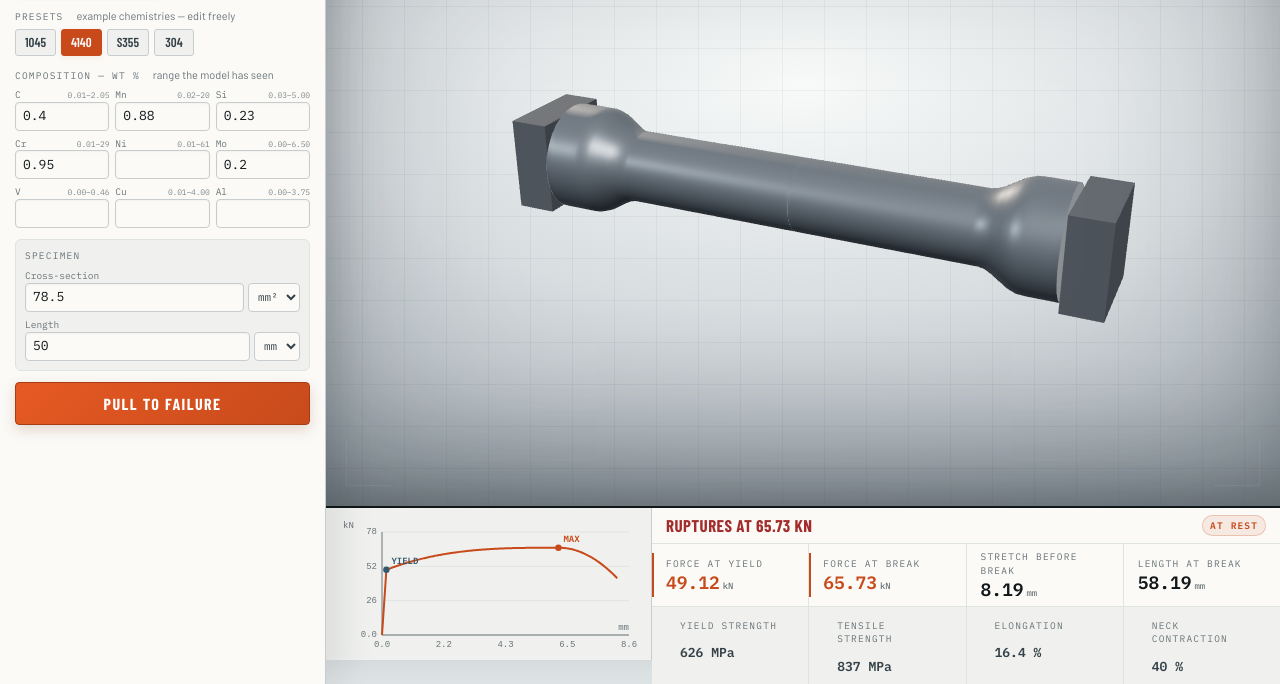
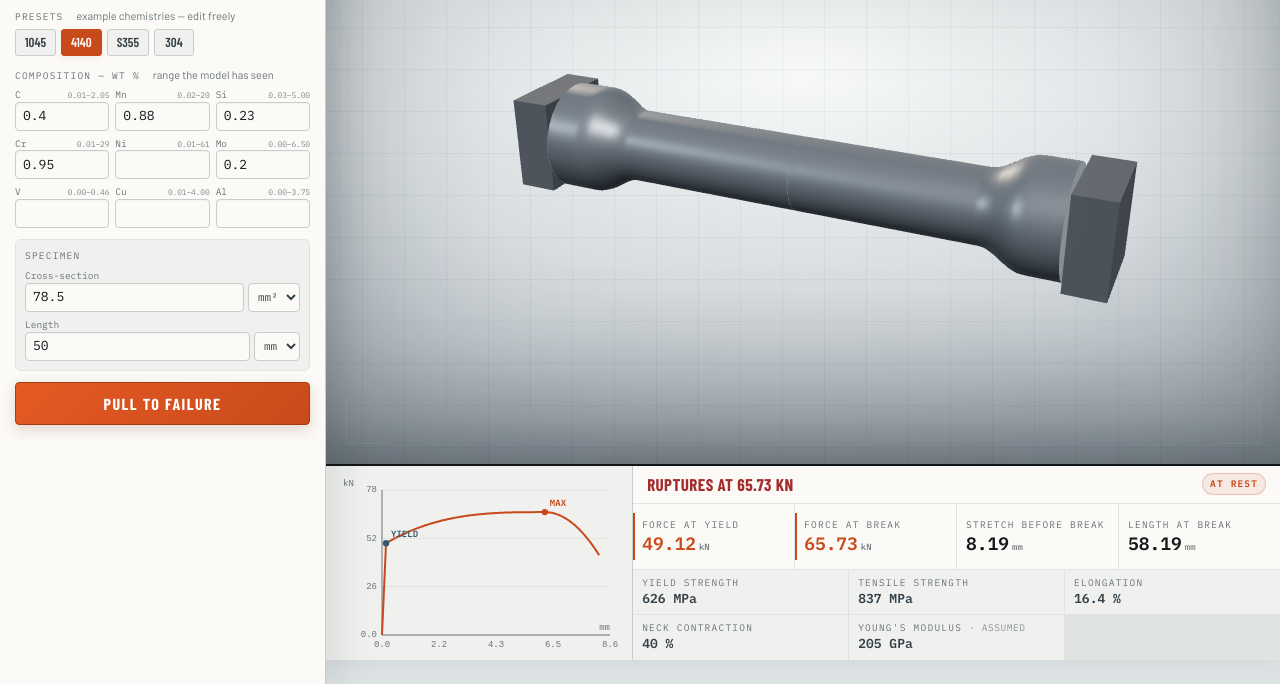
Before and after one commit to DavidDruker/stress-strain-predictor, a plain HTML site: page web/app.html in a window 1280 px wide. Shown: the part 116-800 px from the top of the page. Drawn offline with nearby package versions, Linux system fonts and the light colour scheme.

Commit message:
Show Young's modulus in the readout, and stop the readout clipping on narrower desktops
E is shown as 205 GPa and labelled assumed: it is not predicted, and it stays
visible when the readout clears because it does not depend on the test.

Adding a fifth value exposed two layout bugs. '.predicted div' also padded the
label and value inside each cell, doubling the side padding; it now targets
direct children. And between ~900 and 1150px the result tiles auto-fit onto two
rows, which pushed the predicted row out of the fixed-height bar entirely.
Tiles are now always one row on desktop, the curve panel narrows with the
window, and below 1380px the predicted row wraps to two rows in a taller bar.

```diff
--- a/web/app.html
+++ b/web/app.html
@@ -144,13 +144,13 @@
   .hint { color: var(--muted); white-space: nowrap; }
 
   .hud-inner { display: flex; height: 100%; align-items: stretch; }
-  .curve-card { flex: 0 0 326px; min-width: 0; padding: 8px 12px 5px; border-right: 1px solid var(--line); background: var(--surface-2); }
+  .curve-card { flex: 0 0 clamp(230px, 24vw, 326px); min-width: 0; padding: 8px 12px 5px; border-right: 1px solid var(--line); background: var(--surface-2); }
   #curve { display: block; width: 100%; height: 100%; }
   .out-card { flex: 1 1 auto; min-width: 0; display: flex; flex-direction: column; }
   .verdictrow { display: flex; align-items: center; justify-content: space-between; gap: 12px; min-height: 36px; padding: 6px 14px; border-bottom: 1px solid var(--line-2); }
   .verdict { font-family: var(--f-display); font-size: 17px; font-weight: 700; letter-spacing: .025em; text-transform: uppercase; min-width: 0; overflow: hidden; text-overflow: ellipsis; white-space: nowrap; }
   .verdict.held { color: var(--good); } .verdict.yielded { color: var(--warn); } .verdict.broke { color: var(--bad); }
-  .tiles { display: grid; grid-template-columns: repeat(auto-fit, minmax(112px, 1fr)); gap: 1px; background: var(--line-2); flex: 1 1 auto; }
+  .tiles { display: grid; grid-template-columns: repeat(4, minmax(0, 1fr)); gap: 1px; background: var(--line-2); flex: 1 1 auto; }
   .tile { background: var(--surface); padding: 6px 14px; min-width: 0; transition: background .45s ease; display: flex; flex-direction: column; justify-content: center; position: relative; }
   .tile.key::before { content: ""; position: absolute; left: 0; top: 9px; bottom: 9px; width: 2px; background: var(--accent); }
   .tile .v { font-family: var(--f-mono); font-size: clamp(15px, 1.4vw, 20px); font-weight: 600; font-variant-numeric: tabular-nums; line-height: 1.18; margin-top: 1px; white-space: nowrap; }
@@ -160,9 +160,23 @@
   .out.flash .tile { background: var(--surface-2); }
   /* What the model predicted, held steady -- not a ticker that changes while
      the animation runs. */
-  .predicted { display: grid; grid-template-columns: repeat(4, 1fr); gap: 1px; background: var(--line-2); border-top: 1px solid var(--line-2); }
-  .predicted div { background: var(--surface-2); padding: 6px 14px; min-width: 0; }
+  .predicted { display: grid; grid-template-columns: repeat(5, 1fr); gap: 1px; background: var(--line-2); border-top: 1px solid var(--line-2); }
+  .predicted > div { background: var(--surface-2); padding: 6px 14px; min-width: 0; display: flex; flex-direction: column; justify-content: flex-end; }
   .predicted .v { font-family: var(--f-mono); font-size: 13px; font-weight: 600; font-variant-numeric: tabular-nums; white-space: nowrap; color: var(--ink-2); }
+  /* Young's modulus is assumed, not predicted, so it says so and stays put when
+     the readout clears -- it does not depend on the test. */
+  .predicted .assumed .lab i { font-style: normal; letter-spacing: .06em; opacity: .75; }
+  /* Five predicted values do not fit one row beside a 326px sidebar and the
+     curve on a narrower desktop, so there they wrap to two rows and the bar
+     grows to hold them rather than clipping the bottom row off. */
+  @media (min-width: 900px) and (max-width: 1379px) {
+    :root { --hud: 196px; }
+    .predicted { grid-template-columns: repeat(3, minmax(0, 1fr)); }
+    .tile, .predicted > div { padding-left: 9px; padding-right: 7px; }
+  }
+  @media (min-width: 900px) and (max-width: 1099px) {
+    :root { --hud: 236px; }   /* tile labels wrap to three lines here */
+  }
 
   /* ---- sidebar controls ---- */
   .modes { display: grid; grid-template-columns: 1fr 1fr; gap: 3px; padding: 3px; background: var(--surface-2); border: 1px solid var(--line); border-radius: 6px; }
@@ -225,6 +239,7 @@
     .out-card { flex: 1 1 100%; border: 1px solid var(--line); border-radius: 0 0 7px 7px; overflow: hidden; box-shadow: var(--shadow); }
     .tiles { grid-template-columns: repeat(2, minmax(0, 1fr)); }
     .predicted { grid-template-columns: repeat(2, minmax(0, 1fr)); }
+    .predicted .assumed { grid-column: 1 / -1; }
   }
 
   @media (min-width: 900px) and (max-height: 760px) {
@@ -242,7 +257,7 @@
     .sub { display: block; margin: 2px 0 0; }
     .verdictrow { align-items: flex-start; }
     .verdict { white-space: normal; line-height: 1.05; }
-    .tile, .predicted div { padding-left: 12px; padding-right: 10px; }
+    .tile, .predicted > div { padding-left: 12px; padding-right: 10px; }
   }
 
   @media (prefers-reduced-motion: reduce) { * { animation: none !important; transition: none !important; } }
@@ -326,6 +341,7 @@
         <div><div class="lab">Tensile strength</div><div class="v" id="s-uts">&mdash;</div></div>
         <div><div class="lab">Elongation</div><div class="v" id="s-el">&mdash;</div></div>
         <div><div class="lab">Neck contraction</div><div class="v" id="s-ra">&mdash;</div></div>
+        <div class="assumed" title="Not predicted: Young's modulus is about 200-210 GPa for essentially every steel, whatever the alloying, so a constant is used."><div class="lab">Young's modulus <i>&middot; assumed</i></div><div class="v" id="s-e">&mdash;</div></div>
       </div>
     </div>
   </div>
@@ -466,7 +482,7 @@
   var el = {};
   ["presets", "els", "run", "guard", "curve", "viewport", "phase", "results", "tiles",
    "verdict", "area", "gauge", "target", "load-row", "mode-pull", "mode-load",
-   "u-area", "u-len", "u-force", "s-ys", "s-uts", "s-el", "s-ra"]
+   "u-area", "u-len", "u-force", "s-ys", "s-uts", "s-el", "s-ra", "s-e"]
     .forEach(function (id) { el[id] = document.getElementById(id); });
 
   /* ---- build the sidebar ---- */
@@ -509,6 +525,7 @@
       read(); recompute(); if (S.ran) showResults(); else clearResults(); rest();
     });
   }
+  el["s-e"].textContent = fmt(E_MODULUS / 1000, 0) + " GPa";
   fillUnits(el["u-area"], "area"); fillUnits(el["u-len"], "len"); fillUnits(el["u-force"], "force");
 
   function apply(p) {
```
